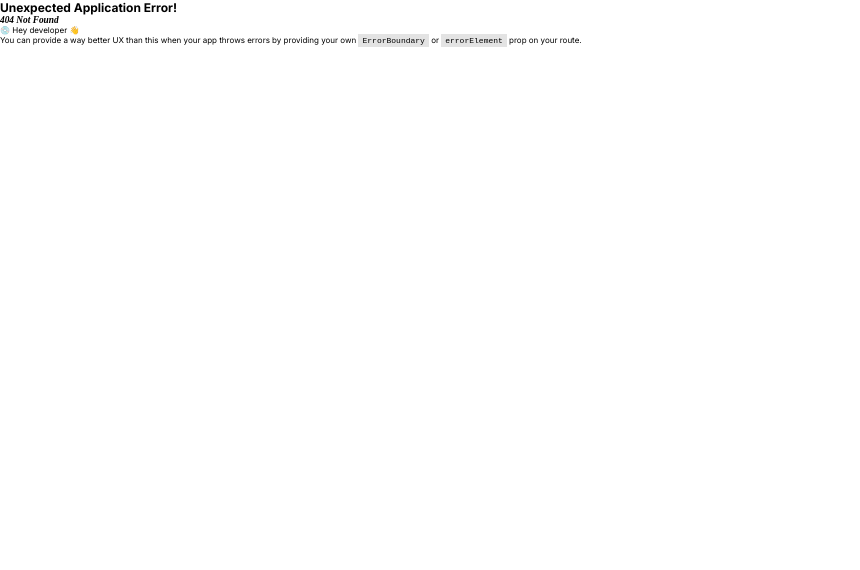
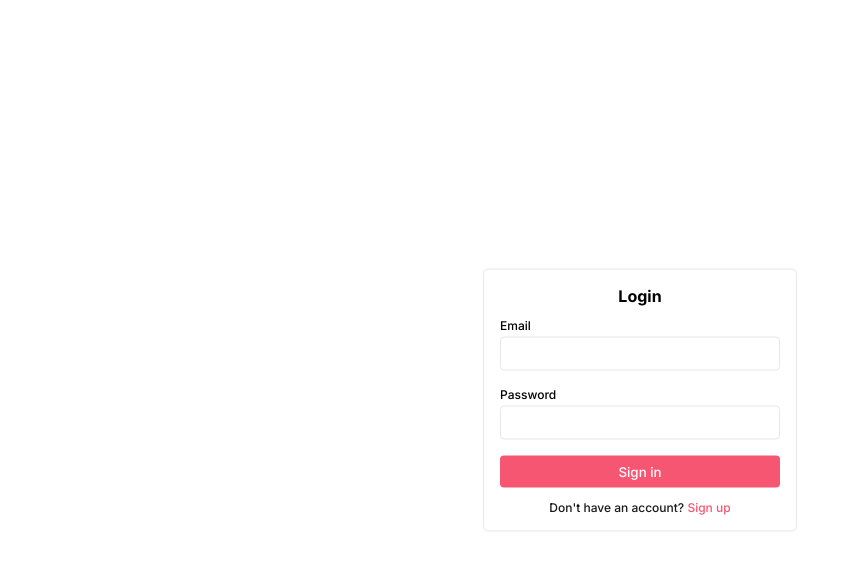
Before and after one commit to Niwau/xpenses-frontend, a React (Vite) app: page /signin in a window 1280 px wide. Before the commit this address had no page. Shown: the top 570 px of the page, without its empty margins (0-860 px from the left). Built offline with nearby package versions, Linux system fonts and the light colour scheme.

Commit message:
Finalizando fluxo de autenticação e salvando token no localstorage

```diff
--- a/package.json
+++ b/package.json
@@ -10,10 +10,12 @@
   },
   "dependencies": {
     "@hookform/resolvers": "^2.9.10",
+    "axios": "^1.2.1",
     "react": "^18.2.0",
     "react-dom": "^18.2.0",
     "react-hook-form": "^7.40.0",
     "react-router-dom": "^6.4.5",
+    "react-toastify": "^9.1.1",
     "styled-components": "^5.3.6",
     "yup": "^0.32.11"
   },
--- /dev/null
+++ b/src/components/Forms/Login/Login.tsx
@@ -0,0 +1,42 @@
+import { yupResolver } from '@hookform/resolvers/yup';
+import { useForm, SubmitHandler } from 'react-hook-form'
+import { api } from '../../../services/api'
+import * as S from '../../../styles/Form.styles'
+import { loginSchema } from './login.schema';
+import { LoginFormValues } from '../../../types/form-values.types';
+import { toast } from 'react-toastify';
+
+const onSubmit: SubmitHandler<LoginFormValues> = async (data) => {
+  try {
+    const response = await api.post('/auth/login', data);
+    console.log(response);
+    localStorage.setItem('token', response.data.token)
+  } catch (error: any) {
+    toast.error(`${error.response.data.message}`);
+  }
+}
+
+export const Login = () => {
+
+  const { register, handleSubmit, formState } = useForm<LoginFormValues>({
+    resolver: yupResolver(loginSchema)
+  });
+
+  return (
+    <S.Form onSubmit={handleSubmit(onSubmit)}>
+      <S.Header>Login</S.Header>
+      <S.Section>
+        <S.Label>Email</S.Label>
+        <S.Input {...register('email')}/>
+        <S.Error>{formState.errors.email?.message}</S.Error>
+      </S.Section>
+      <S.Section>
+        <S.Label>Password</S.Label>
+        <S.Input type='password' {...register('password')}/>
+        <S.Error>{formState.errors.password?.message}</S.Error>
+      </S.Section>
+      <S.Button>Sign in</S.Button>
+      <S.Paragraph>Don't have an account? <S.Link to={'/signup'}>Sign up</S.Link></S.Paragraph>
+    </S.Form>
+  )
+}
--- /dev/null
+++ b/src/components/Forms/Login/login.schema.ts
@@ -0,0 +1,6 @@
+import * as yup from 'yup'
+
+export const loginSchema = yup.object().shape({
+  email: yup.string().email().required(),
+  password: yup.string().required()
+})
--- a/src/components/Forms/Register/Register.tsx
+++ b/src/components/Forms/Register/Register.tsx
@@ -1,28 +1,31 @@
-import * as S from './Register.styles'
+import * as S from '../../../styles/Form.styles'
 import { useForm } from 'react-hook-form'
 import { SubmitHandler } from 'react-hook-form/dist/types';
 import { yupResolver } from '@hookform/resolvers/yup'
-import * as yup from 'yup';
-
-interface FormValues {
-  name: string
-  email: string
-  password: string
-}
-
-const schema = yup.object().shape({
-  name: yup.string().required(),
-  email: yup.string().email().required(),
-  password: yup.string().min(8).max(32).required()
-})
-
-const onSubmit: SubmitHandler<FormValues> = (data) => {
-  console.log(data)
-}
+import { registerSchema } from './register.schema';
+import { RegisterFormValues } from '../../../types/form-values.types';
+import { toast } from 'react-toastify';
+import { useNavigate } from 'react-router-dom'
+import { api } from '../../../services/api';
 
 export const Register = () => {
 
-  const { register, handleSubmit, formState } = useForm<FormValues>({ resolver: yupResolver(schema)});
+  const navigate = useNavigate();
+
+  const { register, handleSubmit, formState } = useForm<RegisterFormValues>({ resolver: yupResolver(registerSchema) });
+
+  const onSubmit: SubmitHandler<RegisterFormValues> = async (data) => {
+
+    try {
+      const response = await api.post('/auth/register', data);
+      toast.success('Your account was created!');
+      navigate('/signin');
+    } catch (error: any) {
+      toast.error(`${error.response.data.message}`);
+    }
+
+  }
+
 
   return (
     <S.Form onSubmit={handleSubmit(onSubmit)}>
@@ -43,7 +46,7 @@ export const Register = () => {
          <S.Error>{ formState.errors.password?.message }</S.Error>
       </S.Section>
       <S.Button>Create account</S.Button>
-      <S.Paragraph>Already have an account? <span>Log in</span></S.Paragraph>
+      <S.Paragraph>Already have an account? <S.Link to={'/signin'}>Log in</S.Link></S.Paragraph>
     </S.Form>
   )
 }
--- /dev/null
+++ b/src/components/Forms/Register/register.schema.ts
@@ -0,0 +1,7 @@
+import * as yup from 'yup';
+
+export const registerSchema = yup.object().shape({
+  name: yup.string().required(),
+  email: yup.string().email().required(),
+  password: yup.string().min(8).max(32).required()
+})
--- /dev/null
+++ b/src/components/Toast/Toast.tsx
@@ -0,0 +1,11 @@
+import { ToastContainer } from 'react-toastify'
+import 'react-toastify/dist/ReactToastify.css';
+
+export const Toast = () => {
+  return (
+    <ToastContainer
+      style={{ fontSize: '1.5rem'}}
+      hideProgressBar
+    />
+  )
+}
--- a/src/main.tsx
+++ b/src/main.tsx
@@ -1,20 +1,29 @@
 import React from 'react'
 import ReactDOM from 'react-dom/client'
-import { createRoutesFromElements, Route } from 'react-router'
 import { createBrowserRouter } from 'react-router-dom'
 import { Signup } from './pages/Signup'
 import { RouterProvider } from 'react-router-dom'
 import { Globals } from './styles/Globals.styles'
+import { Toast } from './components/Toast/Toast'
+import { Signin } from './pages/Signin'
 
 const router = createBrowserRouter(
-  createRoutesFromElements(
-    <Route path='/signup' element={<Signup/>}/>
-  )
+ [
+  {
+    path: '/signup',
+    element: <Signup/>
+  },
+  {
+    path: '/signin',
+    element: <Signin/>
+  }
+ ]
 )
 
 ReactDOM.createRoot(document.getElementById('root') as HTMLElement).render(
   <React.StrictMode>
     <Globals/>
     <RouterProvider router={router}/>
+    <Toast/>
   </React.StrictMode>,
 )
--- /dev/null
+++ b/src/pages/Signin.tsx
@@ -0,0 +1,7 @@
+import { Login } from "../components/Forms/Login/Login"
+
+export const Signin = () => {
+  return (
+    <Login/>
+  )
+}
--- /dev/null
+++ b/src/services/api.tsx
@@ -0,0 +1,5 @@
+import axios from "axios";
+
+export const api = axios.create({
+  baseURL: 'http://localhost:3000',
+})
--- a/src/components/Forms/Register/Register.styles.ts
+++ b/src/styles/Form.styles.ts
@@ -1,4 +1,5 @@
 import styled from 'styled-components';
+import { Link as Anchor } from 'react-router-dom';
 
 export const Form = styled.form`
   position: absolute;
@@ -48,6 +49,7 @@ export const Button = styled.button`
   color: white;
   border: none;
   font-weight: 500;
+  cursor: pointer;
   border-radius: 0.5rem;
 `
 
@@ -61,3 +63,8 @@ export const Error = styled.p`
   color: red;
   font-size: 1.5rem;
 `
+
+export const Link = styled(Anchor)`
+  color: var(--pink);
+  text-decoration: none;
+`
```
Also changed, not shown: src/types/form-values.types.ts (added, +10 -0 lines), 1 other file (tests, documents, lock files or other folders).
